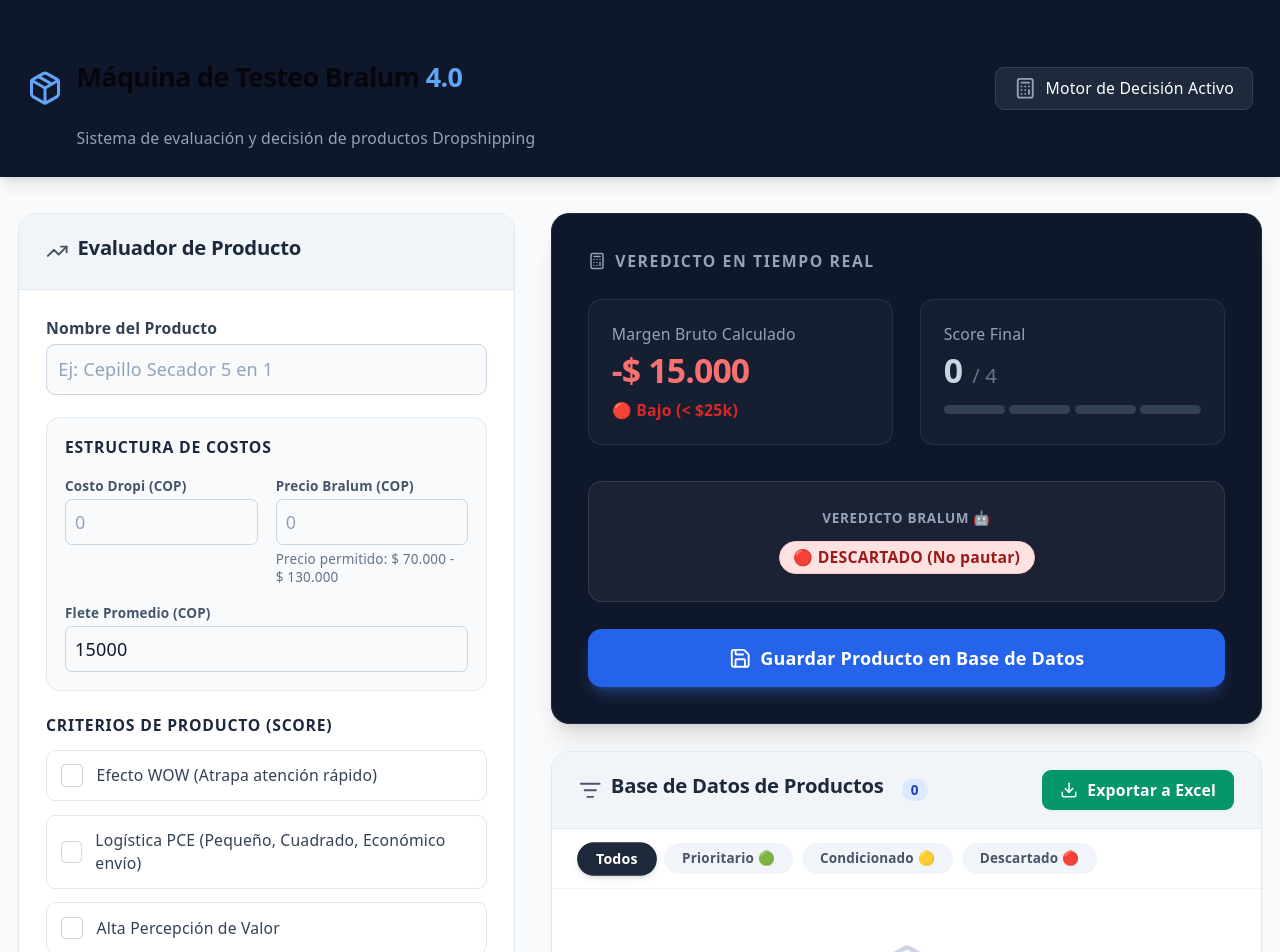
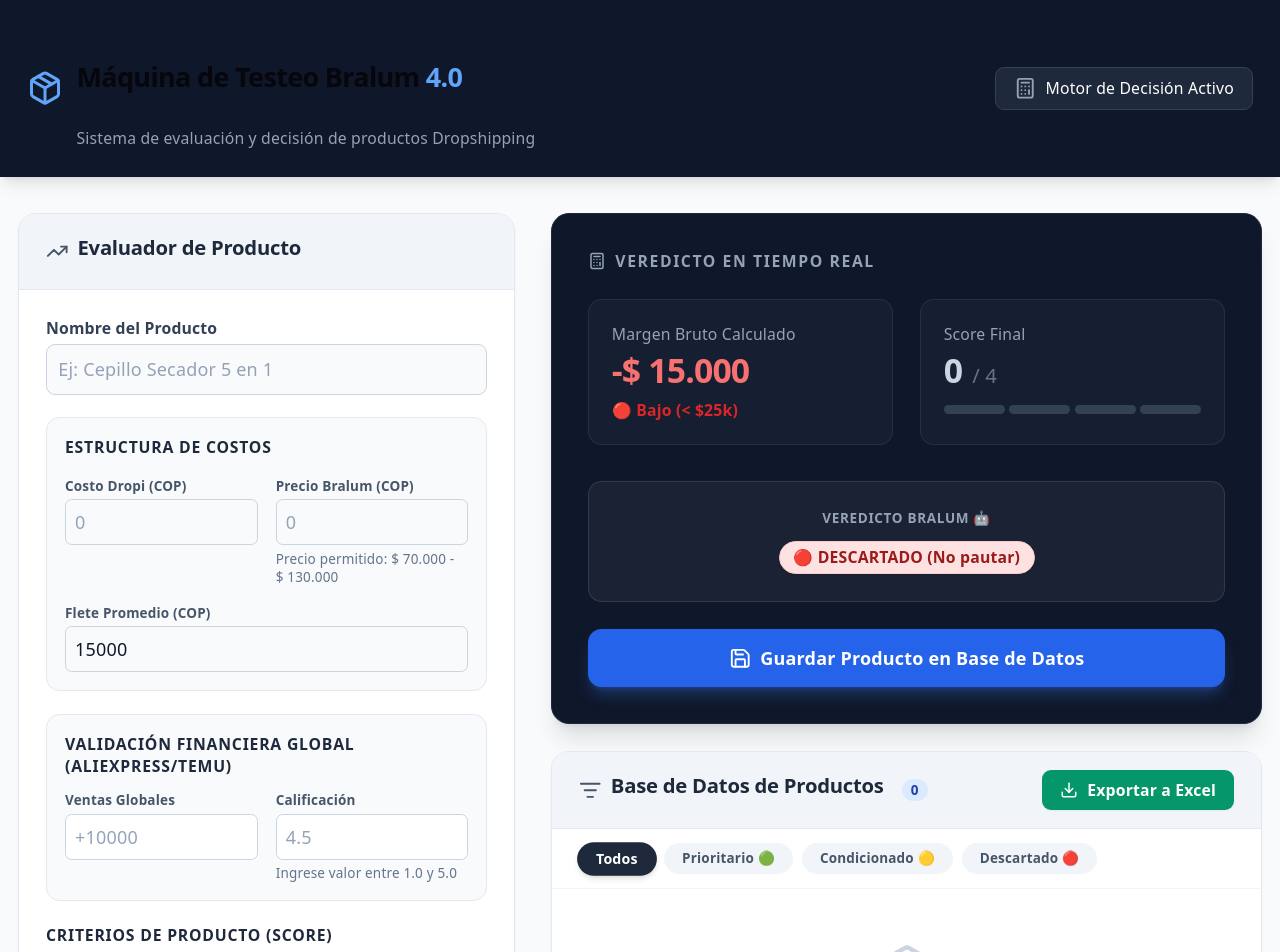
Before and after one commit to BrayanCode11/Maquina-Bralum, a React (Vite) app in the folder maquina-bralum/: page / in a window 1280 px wide. Shown: the top 952 px of the page. Built offline with nearby package versions, Linux system fonts and the light colour scheme.

Commit message:
Desarrollo de seccion Validación Financiera Global (AliExpress/Temu)

```diff
--- a/maquina-bralum/src/App.jsx
+++ b/maquina-bralum/src/App.jsx
@@ -70,8 +70,10 @@
   logisticaPce: false,
   percepcionValor: false,
   dificilAcceso: false,
+  linkDropi: '',
   validacionMeta: 'Pendiente',
-  linkDropi: ''
+  ventasGlobales: '',
+  calificacion: ''
 };
 
 export default function BralumTester() {
@@ -134,6 +136,8 @@
       ...form,
       id: Date.now().toString(),
       ...metrics,
+      ventasGlobales: form.ventasGlobales || '',
+      calificacion: form.calificacion || '',
       fecha: new Date().toLocaleDateString()
     };
 
@@ -163,7 +167,7 @@
 
     const headers = [
       'Nombre', 'Costo Dropi (COP)', 'Precio Bralum (COP)',
-      'Flete (COP)', 'Margen Bruto (COP)', 'Score Final', 'Meta Ads',
+      'Flete (COP)', 'Margen Bruto (COP)', 'Ventas Globales', 'Calificación', 'Score Final', 'Meta Ads',
       'Veredicto', 'Link Dropi', 'Fecha Evaluación'
     ];
 
@@ -176,6 +180,8 @@
         p.precioBralum,
         p.fletePromedio,
         p.margenBruto,
+        (p.ventasGlobales || ''),
+        (p.calificacion || ''),
         p.scoreFinal,
         `"${p.validacionMeta}"`,
         `"${p.veredicto}"`,
@@ -285,6 +291,30 @@
                     <input type="number" name="fletePromedio" value={form.fletePromedio || ''} onChange={handleInputChange} className="w-full p-2 border border-slate-300 rounded-md bg-slate-50 text-slate-900 placeholder:text-slate-400 focus:ring-2 focus:ring-blue-500 focus:border-blue-500 outline-none" />
                   </div>
                 </div>
+              </div>
+
+              {/* VALIDACIÓN FINANCIERA GLOBAL (AliExpress/Temu) */}
+              <div className="bg-slate-50 p-4 rounded-xl border border-slate-200 space-y-3">
+                <h3 className="text-sm font-bold text-slate-800 uppercase tracking-wider">Validación Financiera Global (AliExpress/Temu)</h3>
+                <div className="grid grid-cols-2 gap-4">
+                  <div>
+                    <label className="block text-xs font-semibold text-slate-600 mb-1">Ventas Globales</label>
+                    <input type="text" name="ventasGlobales" value={form.ventasGlobales || ''} onChange={handleInputChange} className="w-full p-2 border border-slate-300 rounded-md bg-white text-slate-900 placeholder:text-slate-400 focus:ring-2 focus:ring-blue-500 focus:border-blue-500 outline-none" placeholder="+10000" />
+                  </div>
+                  <div>
+                    <label className="block text-xs font-semibold text-slate-600 mb-1">Calificación</label>
+                    <input type="number" name="calificacion" step="0.1" min="1" max="5" value={form.calificacion || ''} onChange={handleInputChange} className="w-full p-2 border border-slate-300 rounded-md bg-white text-slate-900 placeholder:text-slate-400 focus:ring-2 focus:ring-blue-500 focus:border-blue-500 outline-none" placeholder="4.5" />
+                    <p className="text-xs text-slate-500 mt-1">Ingrese valor entre 1.0 y 5.0</p>
+                  </div>
+                </div>
+
+                {form.calificacion !== '' && (
+                  (isNaN(parseFloat(form.calificacion)) || parseFloat(form.calificacion) < 4.2) ? (
+                    <p className="text-sm text-red-600 font-bold mt-2">⚠️ ALERTA: Calificación muy baja. Alto riesgo de devoluciones (PCE). ¡Descartar!</p>
+                  ) : (
+                    <p className="text-sm text-green-600 font-bold mt-2">✅ Aprobado por Calificación</p>
+                  )
+                )}
               </div>
 
               {/* Checkboxes de Calidad */}
```
